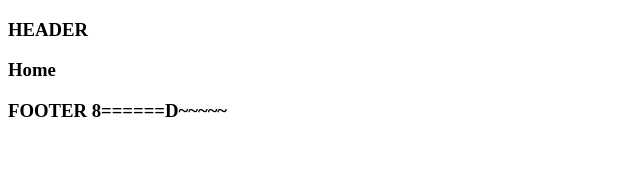
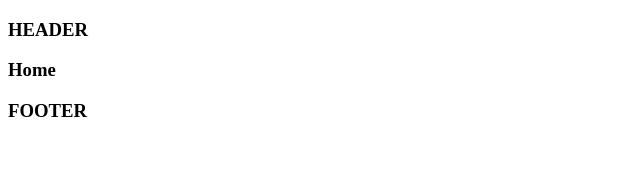
Before and after one commit to brnhensley/personality-profile, a React (Create React App) app: page / in a window 1280 px wide. Shown: the top 190 px of the page, without its empty margins (0-640 px from the left). Built offline with nearby package versions, Linux system fonts and the light colour scheme; the HTML template or start-up script is replaced by a standard one.

Commit message:
edit footer

```diff
--- a/src/components/Footer.jsx
+++ b/src/components/Footer.jsx
@@ -4,8 +4,7 @@ function Footer() {
 
   return (
     <div>
-      <h3>FOOTER
-      8======D~~~~~</h3>
+      <h3>FOOTER</h3>
     </div>
   );
 }
```
